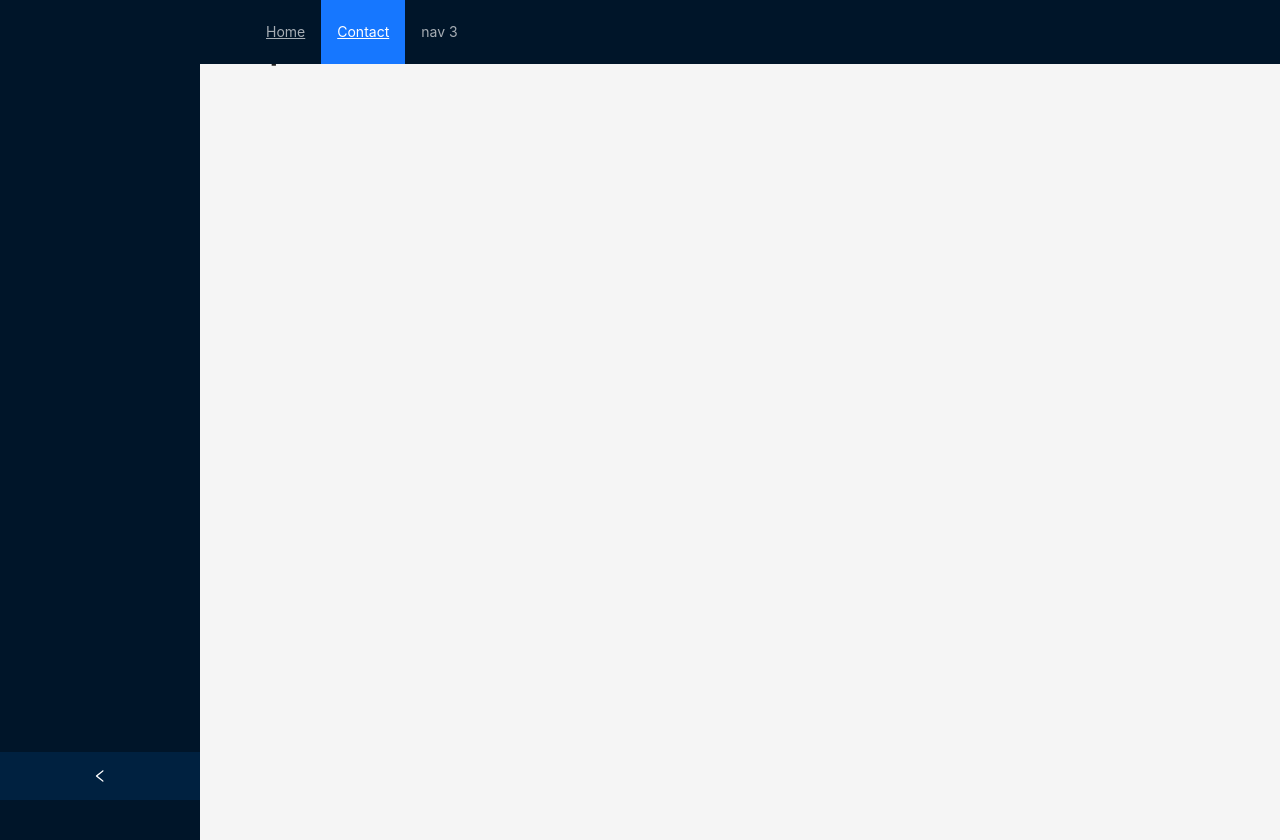
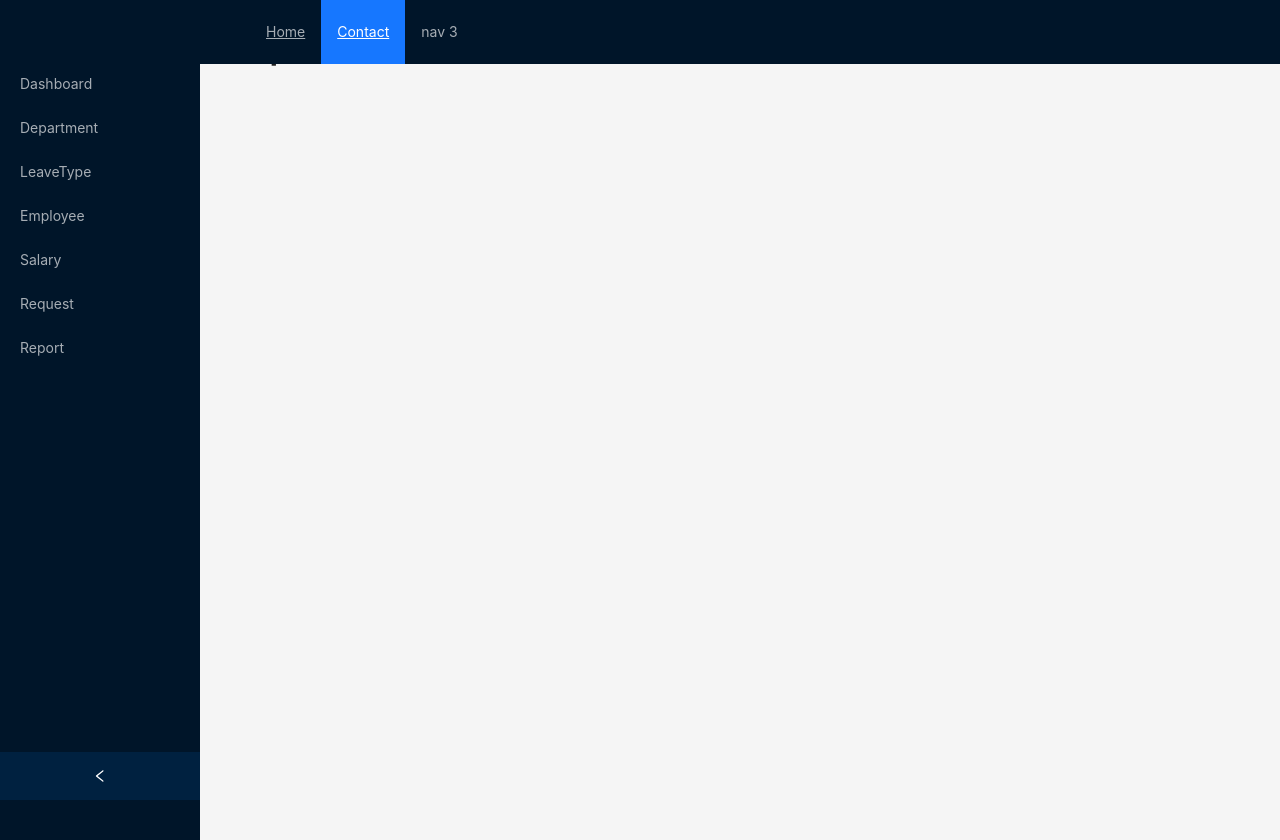
Before and after one commit to saijamii/employee-management, a React (Create React App) app: page /app/report in a window 1280 px wide. Built offline with nearby package versions, Linux system fonts and the light colour scheme.

Commit message:
title added in AppRoutes

```diff
--- a/src/components/AppRoutes.js
+++ b/src/components/AppRoutes.js
@@ -10,13 +10,55 @@ import Login from "../Pages/Login/Login";
 const AppRoutes = [
   // { key: "0", exact: true, path: "/", component: Login },
   { key: "1", exact: true, path: "/login", component: Login },
-  { key: "2", exact: true, path: "/app/dashboard", component: Dashboard },
-  { key: "3", exact: true, path: "/app/department", component: Department },
-  { key: "4", exact: true, path: "/app/leaveType", component: LeaveType },
-  { key: "5", exact: true, path: "/app/employee", component: Employee },
-  { key: "6", exact: true, path: "/app/salary", component: Salary },
-  { key: "7", exact: true, path: "/app/request", component: Request },
-  { key: "8", exact: true, path: "/app/report", component: Report },
+  {
+    key: "2",
+    exact: true,
+    path: "/app/dashboard",
+    component: Dashboard,
+    title: "Dashboard",
+  },
+  {
+    key: "3",
+    exact: true,
+    path: "/app/department",
+    component: Department,
+    title: "Department",
+  },
+  {
+    key: "4",
+    exact: true,
+    path: "/app/leaveType",
+    component: LeaveType,
+    title: "LeaveType",
+  },
+  {
+    key: "5",
+    exact: true,
+    path: "/app/employee",
+    component: Employee,
+    title: "Employee",
+  },
+  {
+    key: "6",
+    exact: true,
+    path: "/app/salary",
+    component: Salary,
+    title: "Salary",
+  },
+  {
+    key: "7",
+    exact: true,
+    path: "/app/request",
+    component: Request,
+    title: "Request",
+  },
+  {
+    key: "8",
+    exact: true,
+    path: "/app/report",
+    component: Report,
+    title: "Report",
+  },
 ];
 
 export default AppRoutes;
```
